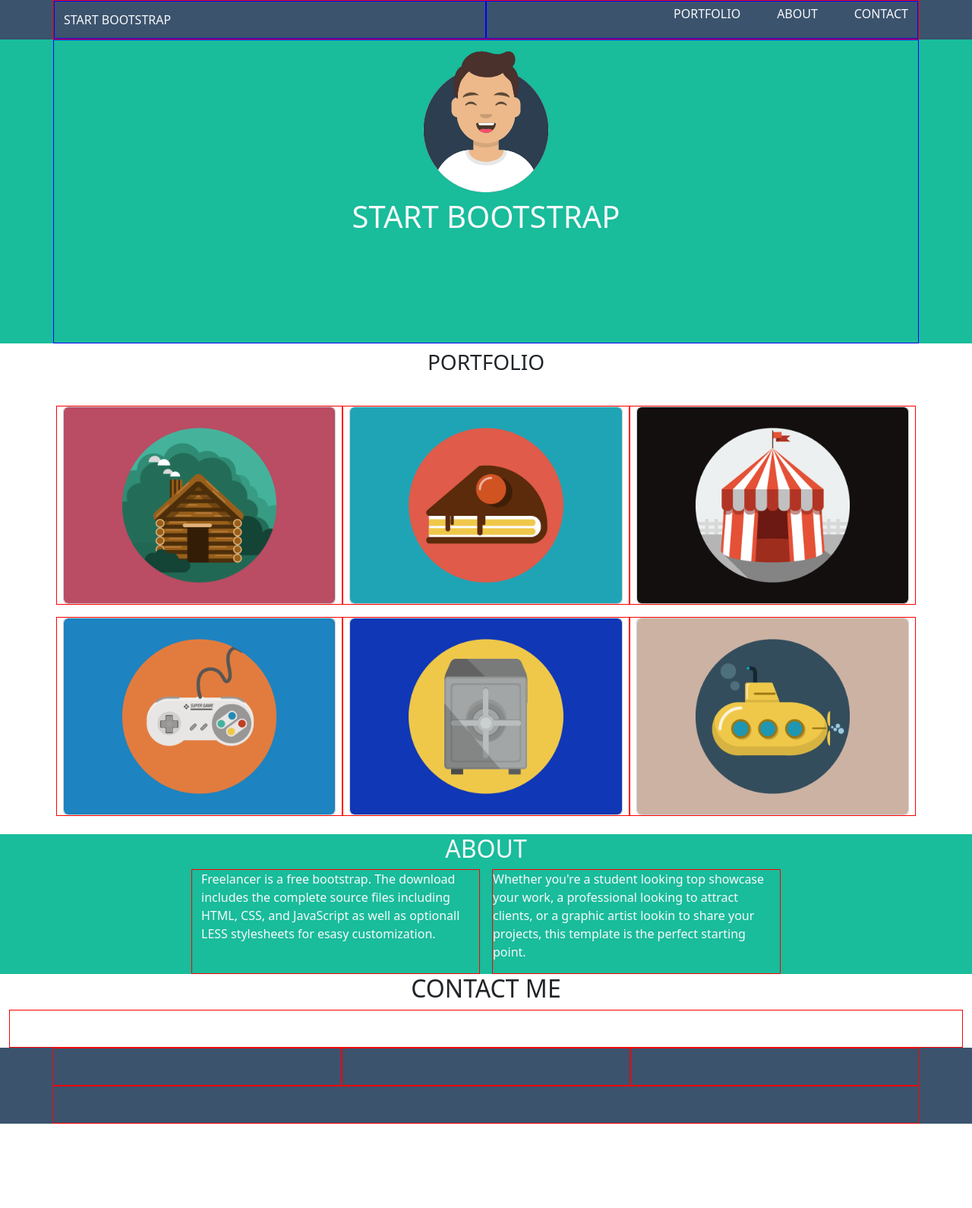
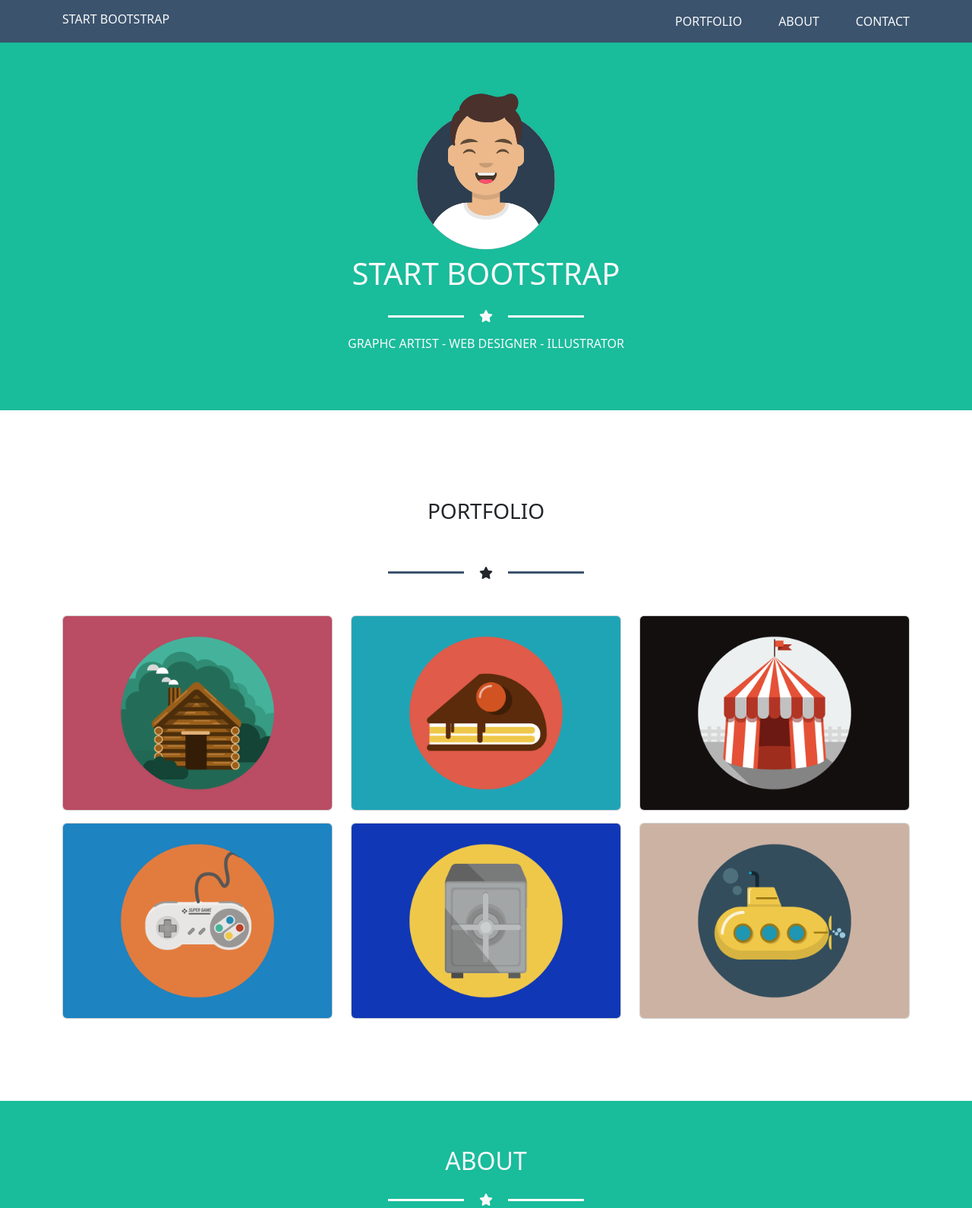
Before and after one commit to IvanoPisaniello/html-css-bootstrap-freelancer, a plain HTML site: page index.html in a window 1280 px wide. Shown: the top 1590 px of the page at 76% size. Before the commit the page ends 1479 px from the top, so only its background shows below. Drawn offline with nearby package versions, Linux system fonts and the light colour scheme.

Commit message:
fixed content

```diff
--- a/index.html
+++ b/index.html
@@ -17,86 +17,87 @@
 
 <body>
     <header>
-        <section class="bg-grey">
-            <div class="container">
-                <div class="row">
-                    <div class="col-12">
-                        <div class="row">
-                            <div class="col">
-                                <div class="box d-flex align-items-center">
-                                    <a class="fs-6 text-decoration-none link-light" href="#">START
-                                        BOOTSTRAP</a>
+        <nav class="bg-grey">
+            <div class="container d-flex">
+
+                <div class="box d-flex ">
+                    <h2> <a class="fs-6 text-decoration-none link-light" href="#">START
+                            BOOTSTRAP</a></h2>
                 </div>
+                <div class="ms-auto mt-2">
+                    <a class="d-md-none link-light border rounded-1 px-2" href="#"><i class="fa-solid fa-bars"></i></a>
                 </div>
-                            <div class="col">
-                                <div class="box d-flex justify-content-end align-items-center">
-                                    <a class="d-md-none link-light border rounded-1 px-2" href="#"><i
-                                            class="fa-solid fa-bars"></i></a>
                 <div class="list-box d-none d-md-block d-flex">
-                                        <ul class="list-unstyled d-flex gap-5 text-light align-items-center">
+                    <ul class="list-unstyled d-flex gap-5 text-light mt-3">
                         <li><a class="text-decoration-none link-light fs-6" href="#">PORTFOLIO</a>
                         </li>
                         <li><a class="text-decoration-none link-light fs-6" href="#">ABOUT</a></li>
                         <li><a class="text-decoration-none link-light fs-6" href="#">CONTACT</a>
                         </li>
                     </ul>
-
                 </div>
             </div>
-                            </div>
-                        </div>
-                    </div>
-                </div>
-            </div>
-        </section>
+
+        </nav>
     </header>
     <!-- jumbo -->
     <main>
         <section class="bg-green">
-            <div class="container-sm">
-                <div class="row">
-                    <div class="col jumbo">
+            <div class="container">
+                <div class="row justify-content-center">
+                    <div class="col-10">
                         <div class="box text-center">
-                            <img src="img/avatar.svg" alt="" class="pt-2">
+                            <img src="img/avatar.svg" alt="" class="avatar">
                             <h1 class="text-light pt-2">START BOOTSTRAP</h1>
                         </div>
+                        <div class="pt-3 star-container d-flex justify-content-center text-light align-items-center">
+                            <div class="line "></div>
+                            <i class="fa-solid fa-star"></i>
+                            <div class="line"></div>
+                        </div>
+                        <P class="text-light text-center pt-3">GRAPHC ARTIST - WEB DESIGNER - ILLUSTRATOR</P>
                     </div>
                 </div>
             </div>
         </section>
         <!-- portfolio -->
-        <section class="">
+        <section class="my-5">
             <div class="container">
                 <h3 class="text-center my-2">PORTFOLIO</h3>
-                <div class="row g-3 my-4">
-                    <div class="col-12 col-md-6 col-lg-4">
+                <div class="py-5 star-container d-flex justify-content-center align-items-center">
+                    <div class="line line-dark"></div>
+                    <i class="fa-solid fa-star"></i>
+                    <div class="line line-dark"></div>
+                </div>
+                <div class="row gy-3">
+                    <div class="col-md-6 col-lg-4">
                         <div class="card">
-                            <img src="img/cabin.png" alt="" class="rounded-2">
+                            <img src="img/cabin.png" alt="" class="card-img">
                         </div>
                     </div>
-                    <div class="col-12 col-md-6 col-lg-4">
+                    <div class="col-md-6 col-lg-4">
                         <div class="card">
-                            <img src="img/cake.png" alt="" class="rounded-2">
+                            <img src="img/cake.png" alt="" class="card-img">
                         </div>
                     </div>
-                    <div class="col-12 col-md-6 col-lg-4">
+                    <div class="col-md-6 col-lg-4">
                         <div class="card">
-                            <img src="img/circus.png" alt="" class="rounded-2">
+                            <img src="img/circus.png" alt="" class="card-img">
                         </div>
                     </div>
-                    <div class="col-12 col-md-6 col-lg-4">
+                    <div class="col-md-6 col-lg-4">
                         <div class="card">
-                            <img src="img/game.png" alt="" class="rounded-2">
+                            <img src="img/game.png" alt="" class="card-img">
                         </div>
                     </div>
-                    <div class="col-12 col-md-6 col-lg-4">
+                    <div class="col-md-6 col-lg-4">
                         <div class="card">
-                            <img src="img/safe.png" alt="" class="rounded-2">
+                            <img src="img/safe.png" alt="" class="card-img">
                         </div>
                     </div>
-                    <div class="col-12 col-md-6 col-lg-4">
+                    <div class="col-md-6 col-lg-4">
                         <div class="card">
-                            <img src="img/submarine.png" alt="" class="rounded-2">
+                            <img src="img/submarine.png" alt="" class="card-img">
                         </div>
                     </div>
                 </div>
@@ -106,23 +107,36 @@
         <section class="bg-green">
             <div class="container">
                 <h2 class="text-center text-light">ABOUT</h2>
-                <div class="row justify-content-md-center gap-3">
+                <div class="py-3 star-container d-flex justify-content-center text-light align-items-center">
+                    <div class="line "></div>
+                    <i class="fa-solid fa-star"></i>
+                    <div class="line"></div>
+                </div>
+                <div class="row justify-content-center gap-3">
+                    <div class="col-9">
+                        <div class="row justify-content-center">
                             <div class="col-12 col-md-4">
-                        <p class="text-light"> Freelancer is a free bootstrap. The download includes the complete source
-                            files including HTML, CSS, and JavaScript as well as optionall LESS stylesheets for esasy
+                                <p class="text-light"> Freelancer is a free bootstrap. The download includes the
+                                    complete source
+                                    files including HTML, CSS, and JavaScript as well as optionall LESS stylesheets for
+                                    esasy
                                     customization.</p>
                             </div>
-                    <div class="col-12 col-md-4 px-5 px-md-0">
-                        <p class="text-light"> Whether you're a student looking top showcase your work, a professional
-                            looking to attract clients, or a graphic artist lookin to share your projects, this template
+                            <div class="col-12 col-md-4">
+                                <p class="text-light"> Whether you're a student looking top showcase your work, a
+                                    professional
+                                    looking to attract clients, or a graphic artist lookin to share your projects, this
+                                    template
                                     is the perfect starting point.</p>
+                            </div>
+                        </div>
                     </div>
                 </div>
             </div>
         </section>
         <!-- contact -->
         <section>
-            <div class="container-fluid">
+            <div class="container">
                 <h2 class="text-center">CONTACT ME</h2>
                 <div class="col-12">
 
--- a/style.css
+++ b/style.css
@@ -1,5 +1,5 @@
 [class*="col-"] {
-    border: 1px solid red;
+    /* border: 1px solid red; */
     min-height: 50px;
 }
 
@@ -10,8 +10,10 @@
 
 :root {}
 
-.jumbo {
-    min-height: 400px;
+
+
+section {
+    padding: 60px 0;
 }
 
 .bg-green {
@@ -23,10 +25,20 @@
 }
 
 .box {
-    min-height: 100%;
+    /* min-height: 100%; */
 }
 
-.jumbo img {
+.avatar {
     width: 200px;
-    aspect-ratio: 1/1;
 }
+
+.line {
+    height: 3px;
+    width: 100px;
+    background-color: white;
+    margin: 0 20px;
+}
+
+.line-dark {
+    background-color: rgb(59, 83, 109);
+}
```
Lines whose indentation alone changed are shown as unchanged.
